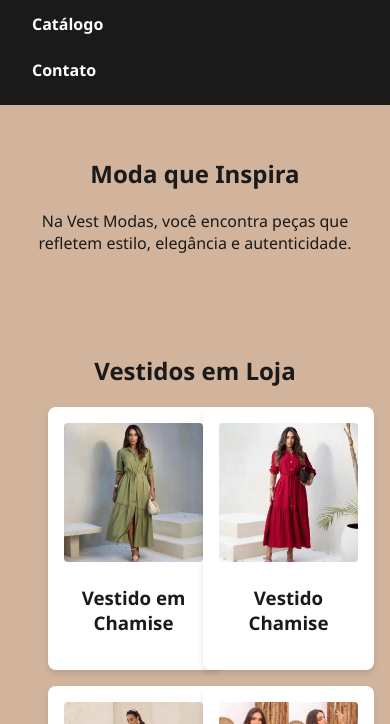
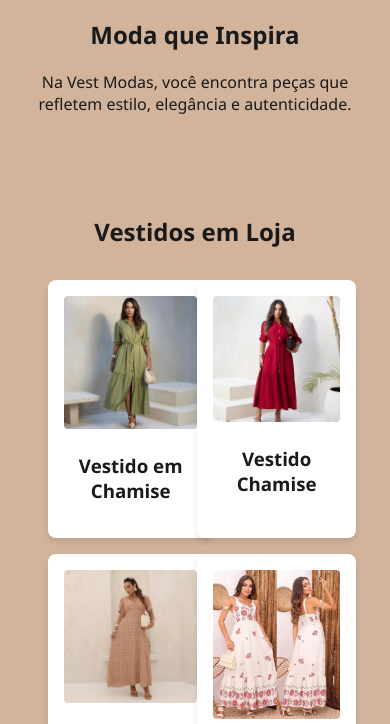
Before and after one commit to JoaoHeidmann/vestmodas, a plain HTML site: page index.html in a window 390 px wide. Shown: the part 138-862 px from the top of the page. Drawn offline with Linux system fonts and the light colour scheme.

Commit message:
Add files via upload

```diff
--- a/main.css
+++ b/main.css
@@ -24,19 +24,32 @@ header {
   align-items: center;
   justify-content: space-between;
   padding: 1rem 2rem;
+  flex-wrap: wrap; /* Para responsividade */
+  gap: 1rem;
 }
 
 .logo {
   height: 3.75rem;
+  flex: 0 0 auto;
 }
 
 /* ===== Navegação ===== */
+nav {
+  flex: 1;
+}
+
 nav ul {
   list-style: none;
   display: flex;
   gap: 1.5rem;
   margin: 0;
   padding: 0;
+  justify-content: flex-end;
+  flex-wrap: wrap;
+}
+
+nav ul li {
+  width: auto;
 }
 
 nav ul li a {
@@ -44,6 +57,9 @@ nav ul li a {
   text-decoration: none;
   font-weight: bold;
   transition: color 0.3s;
+  padding: 0.25rem 0.5rem;
+  text-align: center;
+  display: block;
 }
 
 nav ul li a:hover,
@@ -65,18 +81,19 @@ section {
 
 /* ===== Catálogo de Produtos ===== */
 .produtos {
-  display: flex;
-  flex-wrap: wrap;
-  justify-content: center;
-  gap: 2rem;
-  margin-top: 1rem;
+  display: grid;
+  grid-template-columns: repeat(auto-fit, minmax(150px, 1fr));
+  gap: 1.5rem;
+  margin: 2rem 1rem 0;
+  justify-items: center;
 }
 
 .card {
   background: var(--cor-branca);
   border-radius: 8px;
   padding: 1rem;
-  width: 12.5rem;
+  width: 100%;          /* Ajustado para ocupar o espaço da célula */
+  max-width: 12.5rem;   /* Limite máximo para manter tamanho legal */
   box-shadow: 0 4px 6px rgba(0,0,0,0.1);
   text-align: center;
   transition: transform 0.3s ease, box-shadow 0.3s ease;
@@ -158,38 +175,44 @@ footer {
 /* ===== Responsividade ===== */
 @media (max-width: 768px) {
   header {
-    flex-direction: column;
-    align-items: flex-start;
+    flex-wrap: wrap;
+    align-items: center;
+    gap: 1rem;
+  }
+
+  .logo {
+    flex: 0 0 auto;
+  }
+
+  nav {
+    flex: 1;
   }
 
   nav ul {
-    flex-direction: column;
-    gap: 0.5rem;
-    width: 100%;
-    margin-top: 1rem;
+    flex-direction: row;
+    flex-wrap: wrap;
+    gap: 0.75rem;
+    justify-content: flex-end;
   }
 
   nav ul li {
-    width: 100%;
+    width: auto;
   }
 
   nav ul li a {
-    display: block;
-    width: 100%;
-    padding: 0.5rem 0;
-    text-align: left;
+    padding: 0.25rem 0.5rem;
+    text-align: center;
   }
 
-  /* Atualizado para 2 colunas no celular */
+  /* Aqui forçamos duas colunas no catálogo para tablets e celulares */
   .produtos {
-    display: grid;
     grid-template-columns: repeat(2, 1fr);
-    gap: 1rem;
+    gap: 1.5rem;
     padding: 0 1rem;
   }
 
   .card {
-    width: 100%;
+    max-width: none;   /* Remove limite para usar 100% da coluna no mobile */
   }
 
   .contato-links {
@@ -205,12 +228,16 @@ footer {
 }
 
 @media (max-width: 480px) {
+  /* Mantemos 2 colunas no celular */
   .produtos {
     grid-template-columns: repeat(2, 1fr);
+    gap: 1rem;
+    padding: 0 1rem;
   }
 
   .card {
     width: 100%;
+    max-width: none;
   }
 
   .contato-links {
```
